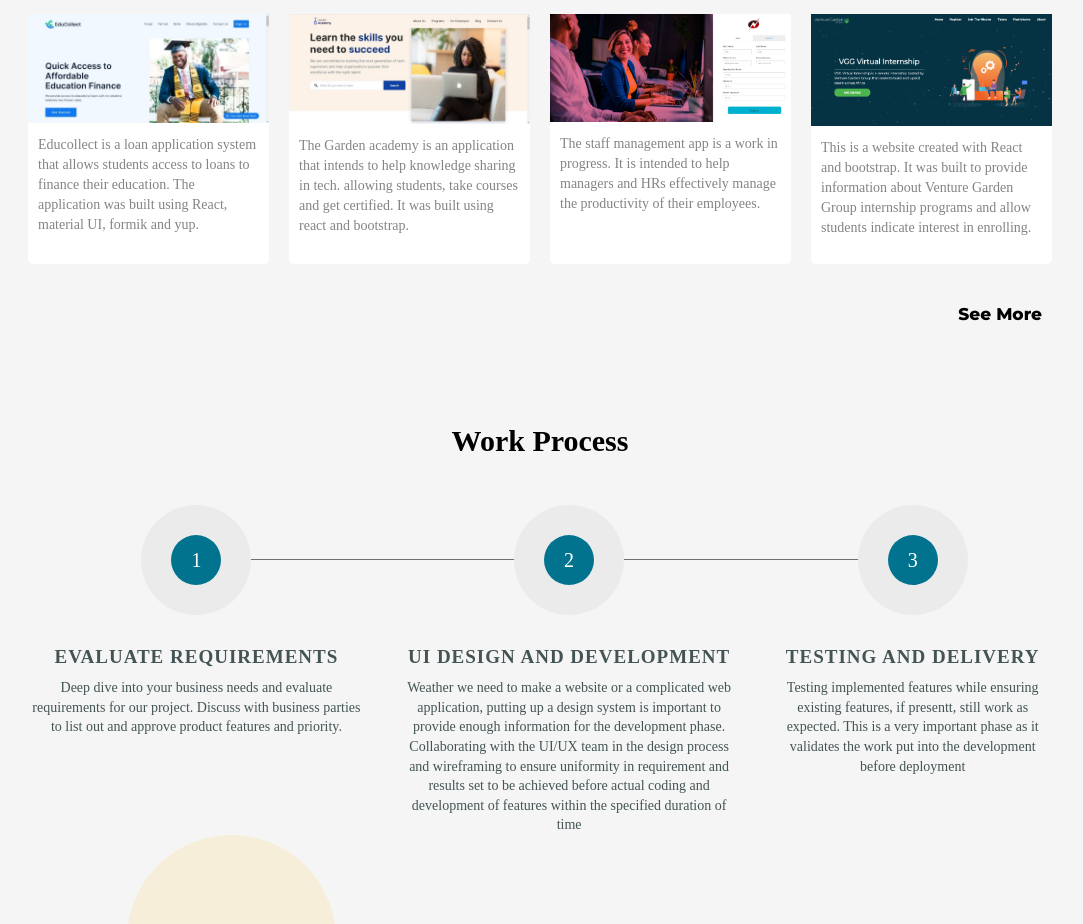
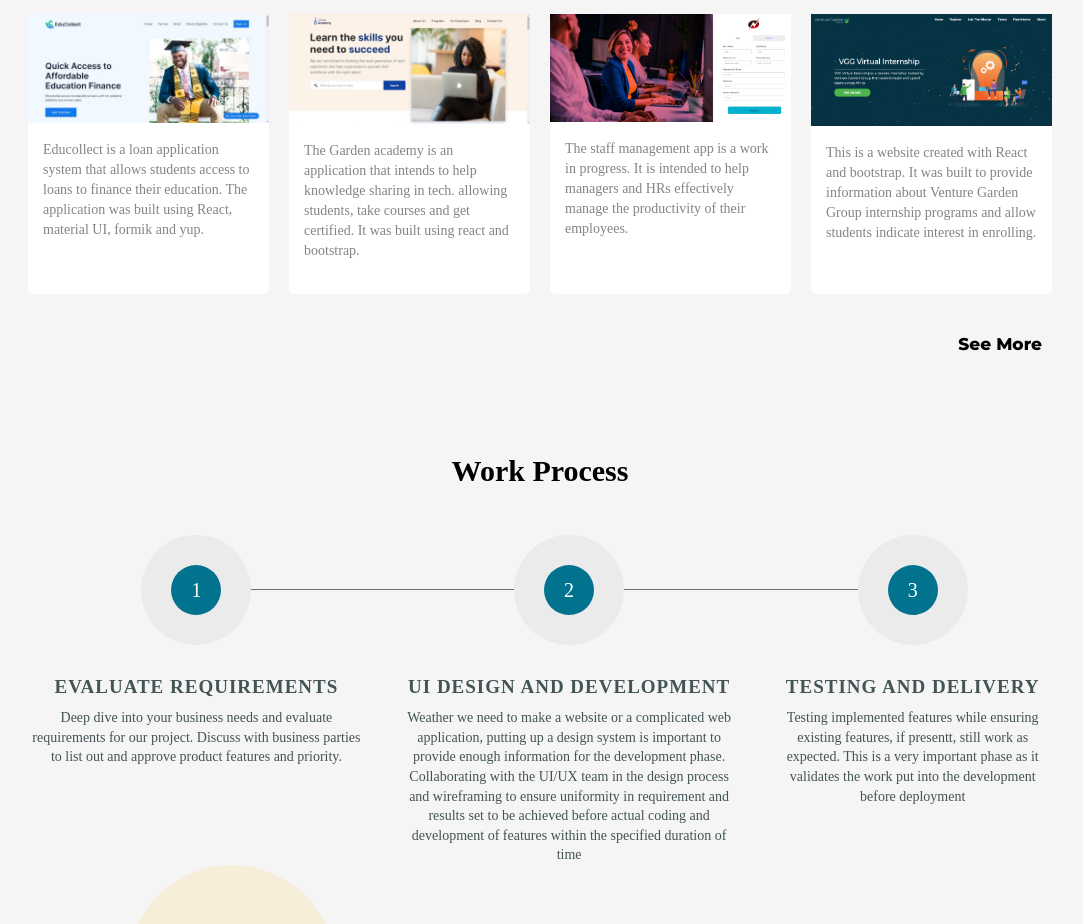
Before and after one commit to timmy471/my-portfolio, a React (Create React App) app: page / in a window 1280 px wide. Shown: the part 800-1724 px from the top of the page, without its empty margins (100-1183 px from the left). Built offline with nearby package versions, Linux system fonts and the light colour scheme.

Commit message:
edited styles

```diff
--- a/src/App.scss
+++ b/src/App.scss
@@ -445,14 +445,14 @@ footer {
 
 .projects {
   .project {
-    height: 25rem;
+    height: 28rem;
     border-radius: 0.5rem;
     color: #464e4e;
     background: white;
   }
 
   .project-details {
-    padding: 1rem;
+    padding: 1.5rem;
     .details-text {
       font-size: 14px;
       line-height: 2rem;
```
